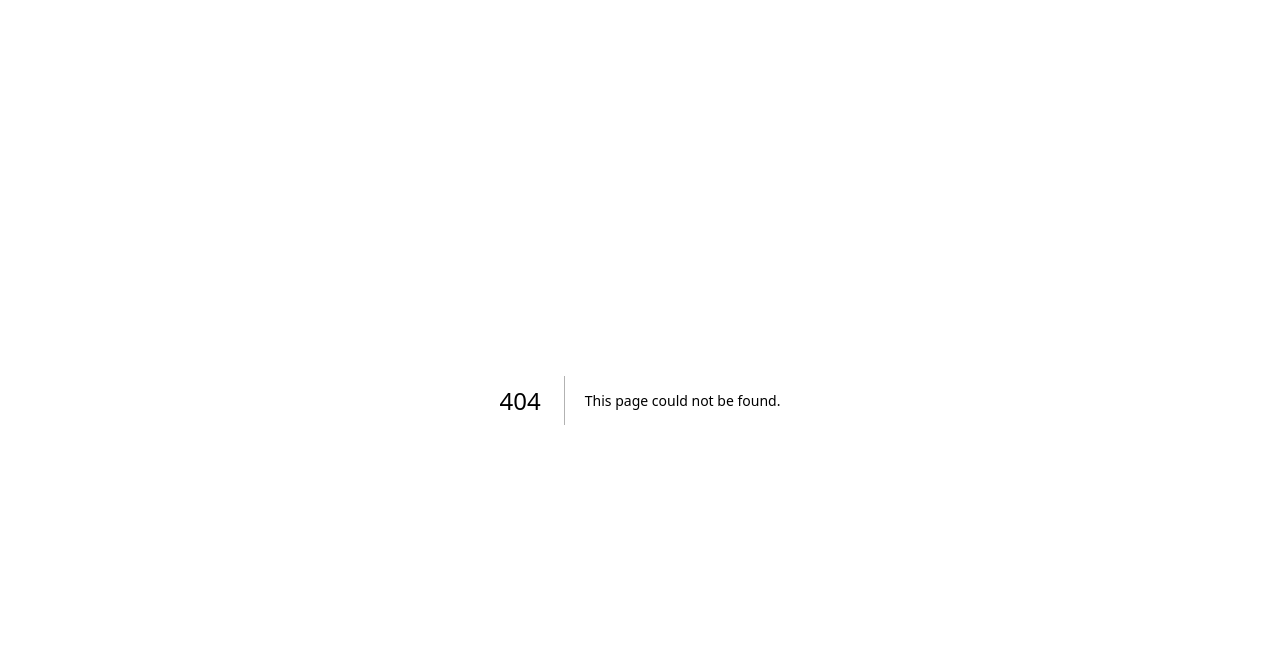
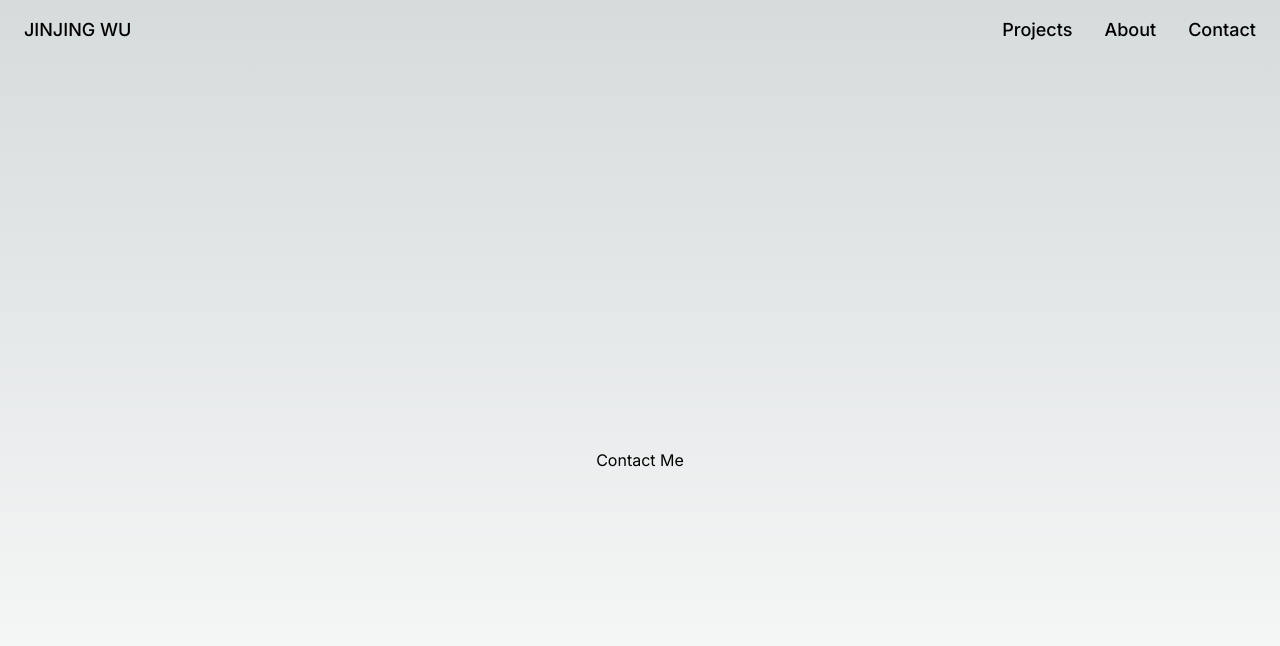
Before and after one commit to jinjingngo/blog, a Next.js app: page /contact in a window 1280 px wide. Before the commit this address had no page. Shown: the top 646 px of the page. Built offline with nearby package versions, Linux system fonts and the light colour scheme.

Commit message:
feat: header

```diff
--- /dev/null
+++ b/src/app/about/page.tsx
@@ -0,0 +1,7 @@
+export default function About() {
+  return (
+    <main className="flex min-h-screen flex-col items-center justify-center p-24">
+      <h1>About Jinjing Wu</h1>
+    </main>
+  );
+}
--- /dev/null
+++ b/src/app/components/Header/Header.module.css
@@ -0,0 +1,19 @@
+.header {
+  @apply w-full p-4 pl-6 pr-6 flex justify-center sm:justify-between;
+}
+
+.header__title {
+  @apply hidden sm:block text-base sm:text-lg sm:font-medium;
+}
+
+.header__nav_list {
+  @apply flex gap-4 sm:gap-8 justify-center;
+}
+
+.header__nav_anchor {
+  @apply text-base sm:text-lg font-medium;
+}
+
+.header__nav_anchor:hover {
+  @apply underline;
+}
--- /dev/null
+++ b/src/app/components/Header/Header.tsx
@@ -0,0 +1,31 @@
+import classes from "./Header.module.css";
+import Link from "next/link";
+
+const routes = [
+  { name: "Projects", path: "/projects" },
+  { name: "About", path: "/about" },
+  { name: "Contact", path: "/contact" },
+];
+
+const Header = () => {
+  return (
+    <header className={classes.header}>
+      <Link className={classes.header__title} href="/">
+        JINJING WU
+      </Link>
+      <nav>
+        <ul className={classes.header__nav_list}>
+          {routes.map(({ name, path }, index) => (
+            <li key={index}>
+              <Link className={classes.header__nav_anchor} href={path}>
+                {name}
+              </Link>
+            </li>
+          ))}
+        </ul>
+      </nav>
+    </header>
+  );
+};
+
+export default Header;
--- /dev/null
+++ b/src/app/components/Header/index.ts
@@ -0,0 +1,3 @@
+import Header from "./Header";
+
+export default Header;
--- /dev/null
+++ b/src/app/contact/page.tsx
@@ -0,0 +1,7 @@
+export default function Contact() {
+  return (
+    <main className="flex min-h-screen flex-col items-center justify-center p-24">
+      <h1>Contact Me</h1>
+    </main>
+  );
+}
--- a/src/app/layout.tsx
+++ b/src/app/layout.tsx
@@ -1,6 +1,9 @@
+import "./globals.css";
+
 import type { Metadata } from "next";
 import { Inter } from "next/font/google";
-import "./globals.css";
+
+import Header from "./components/Header";
 
 const inter = Inter({ subsets: ["latin"] });
 
@@ -27,7 +30,10 @@ export default function RootLayout({
 }>) {
   return (
     <html lang="en">
-      <body className={inter.className}>{children}</body>
+      <body className={inter.className}>
+        <Header />
+        {children}
+      </body>
     </html>
   );
 }
--- /dev/null
+++ b/src/app/projects/page.tsx
@@ -0,0 +1,7 @@
+export default function Projects() {
+  return (
+    <main className="flex min-h-screen flex-col items-center justify-center p-24">
+      <h1>Projects</h1>
+    </main>
+  );
+}
```
Also changed, not shown: src/app/components/Footer/Footer.module.css (added), src/app/components/Footer/Footer.tsx (added), src/app/components/Footer/index.ts (added).
